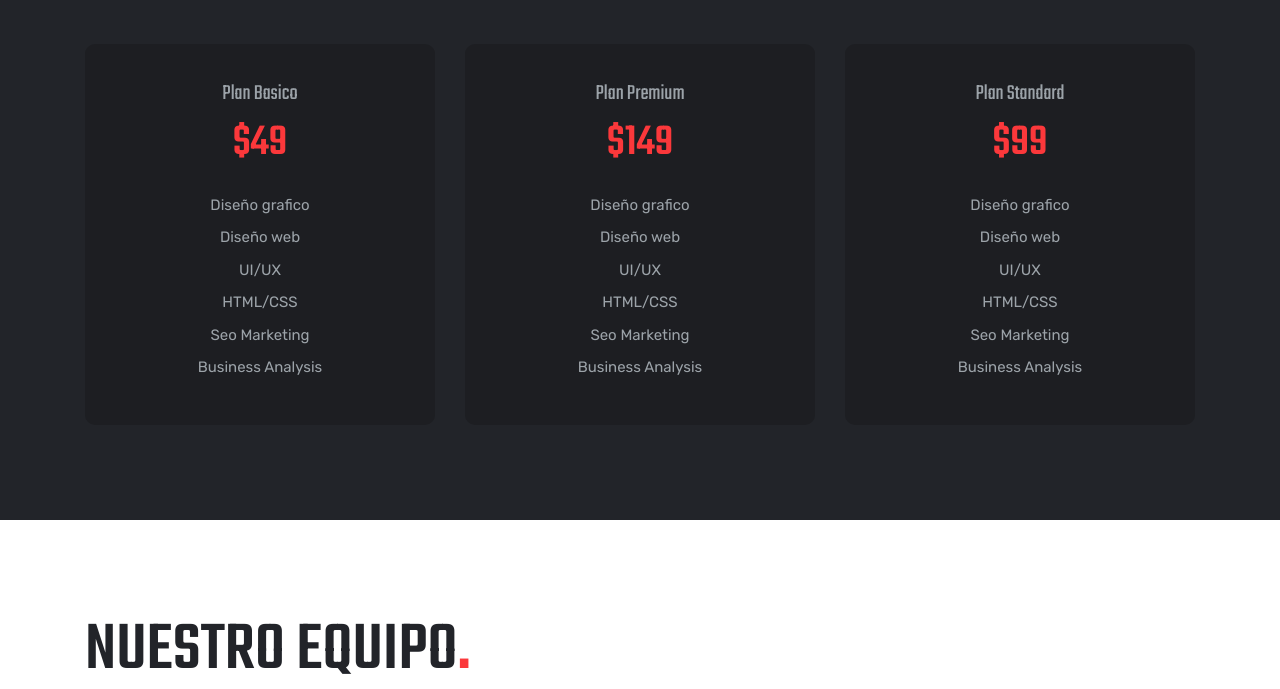
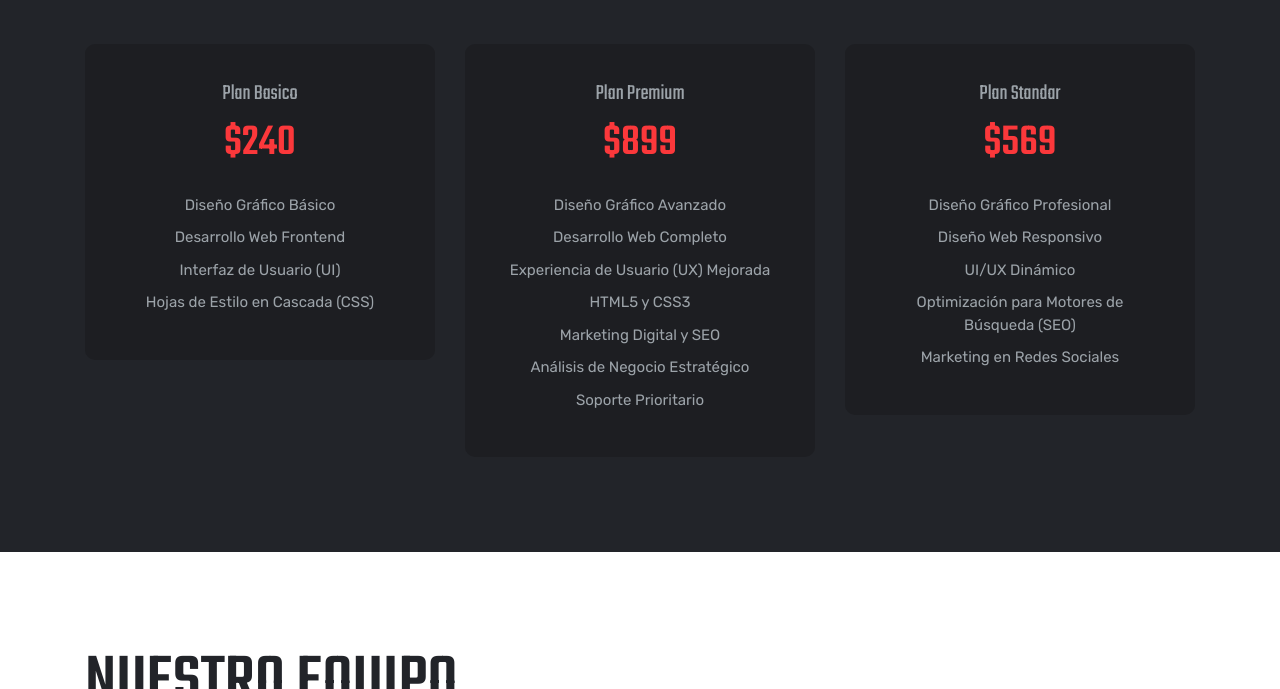
Before and after one commit to JamesLoor/landing-page-proyecto-calidad-software, a plain HTML site: page index.html in a window 1280 px wide. Shown: the part 3762-4451 px from the top of the page. Drawn offline with nearby package versions, Linux system fonts and the light colour scheme; animation ran at ten frames a second.

Commit message:
Corregir caracteristicas en planes

```diff
--- a/index.html
+++ b/index.html
@@ -696,42 +696,40 @@
           <div class="col-md-4">
             <div class="pricing-box wow bounceInLeft" data-wow-duration="2s">
               <h4>Plan Basico</h4>
-              <h3>$49</h3>
+              <h3>$240</h3>
               <ul>
-                <li>Diseño grafico</li>
-                <li>Diseño web</li>
-                <li>UI/UX</li>
-                <li>HTML/CSS</li>
-                <li>Seo Marketing</li>
-                <li>Business Analysis</li>
+                <li>Diseño Gráfico Básico</li>
+                <li>Desarrollo Web Frontend</li>
+                <li>Interfaz de Usuario (UI)</li>
+                <li>Hojas de Estilo en Cascada (CSS)</li>
               </ul>
             </div>
           </div>
           <div class="col-md-4">
             <div class="pricing-box wow bounceInLeft" data-wow-duration="2s">
               <h4>Plan Premium</h4>
-              <h3>$149</h3>
+              <h3>$899</h3>
               <ul>
-                <li>Diseño grafico</li>
-                <li>Diseño web</li>
-                <li>UI/UX</li>
-                <li>HTML/CSS</li>
-                <li>Seo Marketing</li>
-                <li>Business Analysis</li>
+                <li>Diseño Gráfico Avanzado</li>
+                <li>Desarrollo Web Completo</li>
+                <li>Experiencia de Usuario (UX) Mejorada</li>
+                <li>HTML5 y CSS3</li>
+                <li>Marketing Digital y SEO</li>
+                <li>Análisis de Negocio Estratégico</li>
+                <li>Soporte Prioritario</li>
               </ul>
             </div>
           </div>
           <div class="col-md-4">
             <div class="pricing-box wow bounceInLeft" data-wow-duration="2s">
-              <h4>Plan Standard</h4>
-              <h3>$99</h3>
+              <h4>Plan Standar</h4>
+              <h3>$569</h3>
               <ul>
-                <li>Diseño grafico</li>
-                <li>Diseño web</li>
-                <li>UI/UX</li>
-                <li>HTML/CSS</li>
-                <li>Seo Marketing</li>
-                <li>Business Analysis</li>
+                <li>Diseño Gráfico Profesional</li>
+                <li>Diseño Web Responsivo</li>
+                <li>UI/UX Dinámico</li>
+                <li>Optimización para Motores de Búsqueda (SEO)</li>
+                <li>Marketing en Redes Sociales</li>
               </ul>
             </div>
           </div>
```
